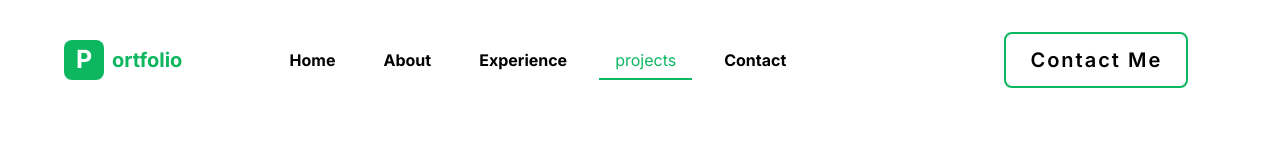
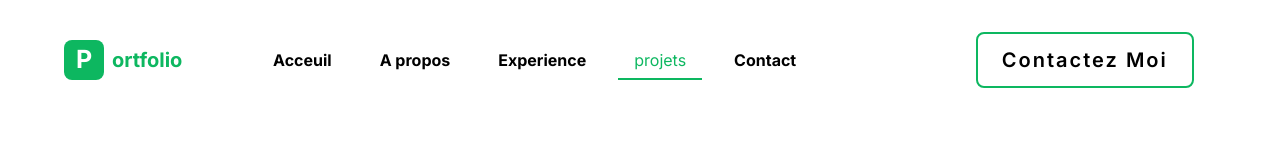
Before and after one commit to EstherMhV/portfolio2024, a Next.js app: page / in a window 1280 px wide. Shown: the top 160 px of the page. Built offline with nearby package versions, Linux system fonts and the light colour scheme; no server answers; the database is empty.

Commit message:
vraiment derniere

```diff
--- a/src/components/client-view/about/index.js
+++ b/src/components/client-view/about/index.js
@@ -37,7 +37,7 @@ export default function ClientAboutView({ data }) {
   const setVariants = useMemo(() => variants(), []);
 
 
-  const headingText = "Why Hire Me For Your Next Project ?";
+  const headingText = "A propos de moi.";
 
   return (
     <div className="max-w-screen-xl mt-24 mb-6 sm:mt-14 sm:mb-14 px-6 sm:px-8 lg:px-16 mx-auto" id="about">
--- a/src/components/client-view/contact/index.js
+++ b/src/components/client-view/contact/index.js
@@ -7,19 +7,19 @@ import { addData } from "@/services";
 const controls = [
   {
     name: "name",
-    placeholder: "Enter your name",
+    placeholder: "Nom",
     type: "text",
     label: "Name",
   },
   {
     name: "email",
-    placeholder: "Enter your email",
+    placeholder: "Email",
     type: "email",
     label: "Email",
   },
   {
     name: "message",
-    placeholder: "Enter your message",
+    placeholder: "Message",
     type: "text",
     label: "Message",
   },
@@ -73,7 +73,7 @@ export default function ClientContactView() {
       <AnimationWrapper className={"py-6"}>
         <div className="flex flex-col justify-center items-center row-start-2 sm:row-start-1">
           <h1 className="leading-[70px] mb-4 text-3xl lg:text-4xl xl:text-5xl font-medium">
-            {"Contact Me".split(" ").map((item, index) => (
+            {"Contactez Moi".split(" ").map((item, index) => (
               <span
                 className={`${index === 1 ? "text-green-main" : "text-[#000]"}`}
               >
@@ -139,7 +139,7 @@ export default function ClientContactView() {
                   onClick={handleSendMessage}
                   className="disabled:opacity-50 py-3 lg:py-4 px-12 lg:px-16 text-white-500 font-semibold rounded-lg text-2xl tracking-widest bg-green-main outline-none"
                 >
-                  envoyer
+                  Envoyer
                 </button>
               </div>
             </div>
--- a/src/components/client-view/experience/index.js
+++ b/src/components/client-view/experience/index.js
@@ -27,7 +27,7 @@ export default function ClientExperienceAndEducationView({
           <AnimationWrapper className={"py-6 sm:py-16"}>
             <div className="flex flex-col justify-center items-center row-start-2 sm:row-start-1">
               <h1 className="leading-[70px] mb-4 text-3xl lg:text-4xl xl:text-5xl font-medium">
-                {"My Experince".split(" ").map((item, index) => (
+                {"Mes Expériences".split(" ").map((item, index) => (
                   <span
                     className={`${
                       index === 1 ? "text-green-main" : "text-[#000]"
@@ -79,7 +79,7 @@ export default function ClientExperienceAndEducationView({
           <AnimationWrapper className={"py-6 sm:py-16"}>
             <div className="flex flex-col justify-center items-center row-start-2 sm:row-start-1">
               <h1 className="leading-[70px] mb-4 text-3xl lg:text-4xl xl:text-5xl font-medium">
-                {"My Education".split(" ").map((item, index) => (
+                {"Mes Diplomes".split(" ").map((item, index) => (
                   <span
                     className={`${
                       index === 1 ? "text-green-main" : "text-[#000]"
--- a/src/components/client-view/navbar/index.js
+++ b/src/components/client-view/navbar/index.js
@@ -6,11 +6,11 @@ import { Link as LinkScroll, scroller } from "react-scroll";
 const menuItems = [
   {
     id: "home",
-    label: "Home",
+    label: "Acceuil",
   },
   {
     id: "about",
-    label: "About",
+    label: "A propos",
   },
   {
     id: "experience",
@@ -18,7 +18,7 @@ const menuItems = [
   },
   {
     id: "project",
-    label: "projects",
+    label: "projets",
   },
   {
     id: "contact",
@@ -92,7 +92,7 @@ export default function Navbar() {
               }
               className="py-3 px-6 border-[2px] bg-[#fff] border-green-main text-[#000] font-semibold rounded-lg text-xl tracking-widest hover:shadow-green-md transition-all outline-none"
             >
-              Contact Me
+              Contactez Moi
             </button>
           </div>
         </nav>
--- a/src/components/client-view/project/index.js
+++ b/src/components/client-view/project/index.js
@@ -63,7 +63,7 @@ export default function ClientProjectView({ data }) {
                     </div>
                     <div className="absolute w-full bottom-0 justify-center flex gap-2">
                       <button onClick={()=>router.push(item.website)} className="p-2 text-white-500 font-semibold text-[14px] tracking-widest bg-green-main transition-all outline-none">
-                        Website
+                        Site Web
                       </button>
                       <button onClick={()=>router.push(item.github)} className="p-2 text-white-500 font-semibold text-[14px] tracking-widest bg-green-main transition-all outline-none">
                         Github
```
